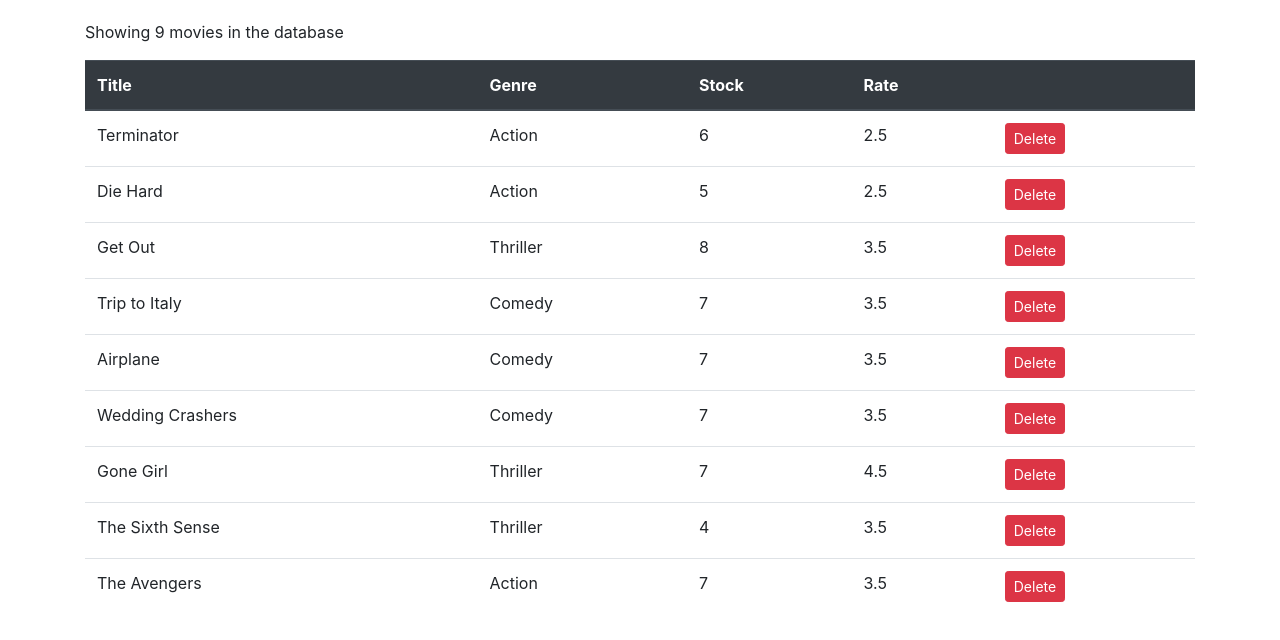
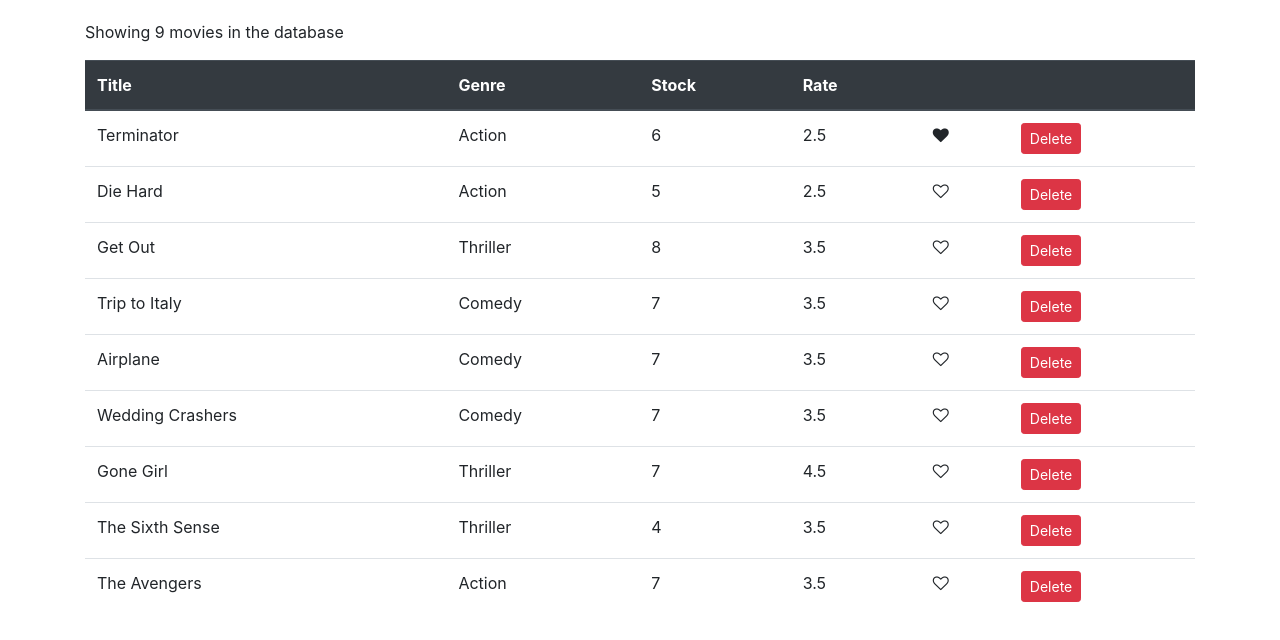
Before and after one commit to kartikbhalla12/React-Project, a React (Create React App) app: page / in a window 1280 px wide. Shown: the top 640 px of the page. Built offline with nearby package versions, Linux system fonts and the light colour scheme.

Commit message:
vidly: section 4 project updates
Signed-off-by: Kartik <kartikbhalla12@gmail.com>

```diff
--- /dev/null
+++ b/src/components/like.jsx
@@ -0,0 +1,19 @@
+import React, { Component } from 'react';
+
+class Like extends Component {
+	state = {};
+
+	render() {
+		let classes = 'fa fa-heart';
+		if (!this.props.liked) classes += '-o';
+		return (
+			<i
+				onClick={this.props.onLike}
+				style={{ cursor: 'pointer' }}
+				class={classes}
+				aria-hidden='true'></i>
+		);
+	}
+}
+
+export default Like;
--- a/src/components/movie.jsx
+++ b/src/components/movie.jsx
@@ -1,6 +1,6 @@
 import React, { Component } from 'react';
 import { getMovies } from './../services/fakeMovieService';
-
+import Like from './like';
 class Movie extends Component {
 	state = {
 		movies: getMovies(),
@@ -11,6 +11,14 @@
 
 	handleDelete = (movie) => {
 		const movies = this.state.movies.filter((m) => m._id !== movie._id);
+		this.setState({ movies });
+	};
+
+	handleLike = (movie) => {
+		const movies = this.state.movies.map((m) => {
+			if (m._id === movie._id) m.liked = !m.liked;
+			return m;
+		});
 		this.setState({ movies });
 	};
 
@@ -27,6 +35,7 @@
 								<th scope='col'>Stock</th>
 								<th scope='col'>Rate</th>
 								<th scope='col'></th>
+								<th scope='col'></th>
 							</tr>
 						</thead>
 						<tbody>
@@ -36,6 +45,12 @@
 									<td>{movie.genre.name}</td>
 									<td>{movie.numberInStock}</td>
 									<td>{movie.dailyRentalRate}</td>
+									<td>
+										<Like
+											liked={movie.liked}
+											onLike={() => this.handleLike(movie)}
+										/>
+									</td>
 									<td>
 										<button
 											onClick={() => this.handleDelete(movie)}
--- a/src/services/fakeMovieService.js
+++ b/src/services/fakeMovieService.js
@@ -8,6 +8,7 @@
 		numberInStock: 6,
 		dailyRentalRate: 2.5,
 		publishDate: '2018-01-03T19:04:28.809Z',
+		liked: true,
 	},
 	{
 		_id: '5b21ca3eeb7f6fbccd471816',
```
